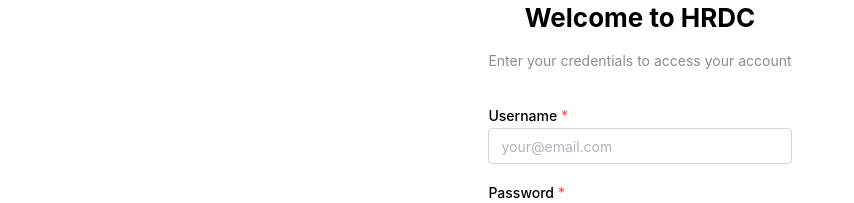
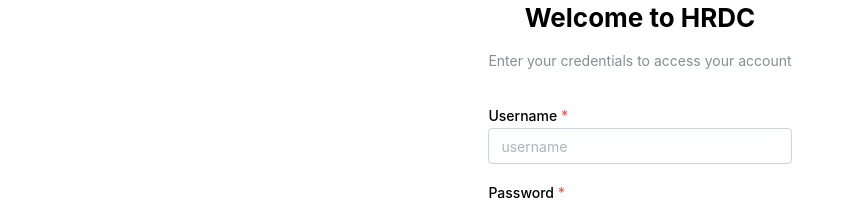
Before and after one commit to 423S25/repo2, a React (Vite) app in the folder frontend/: page /login in a window 1280 px wide. Shown: the top 203 px of the page, without its empty margins (0-854 px from the left). Built offline with nearby package versions, Linux system fonts and the light colour scheme.

Commit message:
small changes

```diff
--- a/frontend/src/pages/login.tsx
+++ b/frontend/src/pages/login.tsx
@@ -90,7 +90,7 @@
           <Stack>
             <TextInput
               label="Username"
-              placeholder="your@email.com"
+              placeholder="username"
               required
               {...form.getInputProps('email')}
             />
--- a/frontend/src/pages/register.tsx
+++ b/frontend/src/pages/register.tsx
@@ -1,4 +1,5 @@
  import React, { useState, ChangeEvent, FormEvent } from "react";
+ import { useNavigate, Link, useLocation } from 'react-router-dom';
  import { TextInput, PasswordInput, Button, Card, Title, Stack, Container } from "@mantine/core";
  import { HeaderSimple } from "../components/header/Header";
  import { useAuth } from '../contexts/AuthContext';
@@ -11,6 +12,7 @@
  }
 
  const UserRegistration: React.FC = () => {
+  const navigate = useNavigate();
    const [formData, setFormData] = useState<FormData>({
      username: "",
      email: "",
@@ -41,7 +43,7 @@
 
       if (success) {
         alert("User registered successfully!");
-         //navigate("/login");
+        navigate("/dashboard");
       } else {
         alert("Registration failed.");
       }
```
